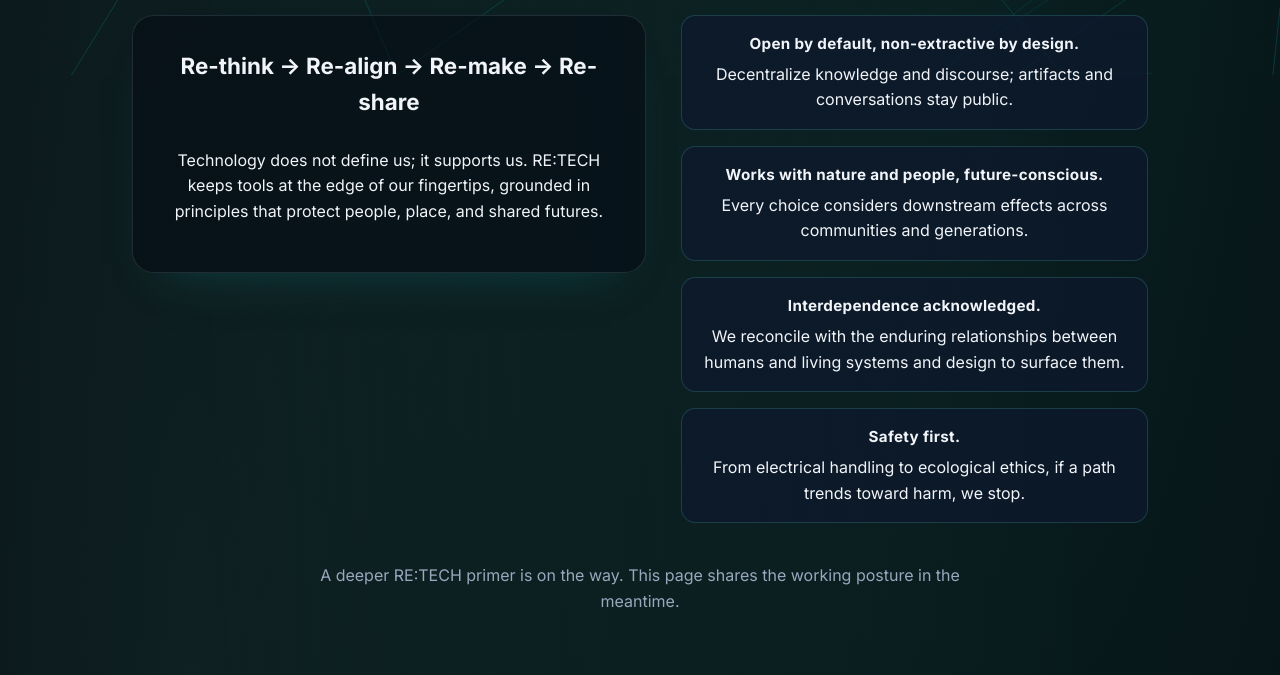
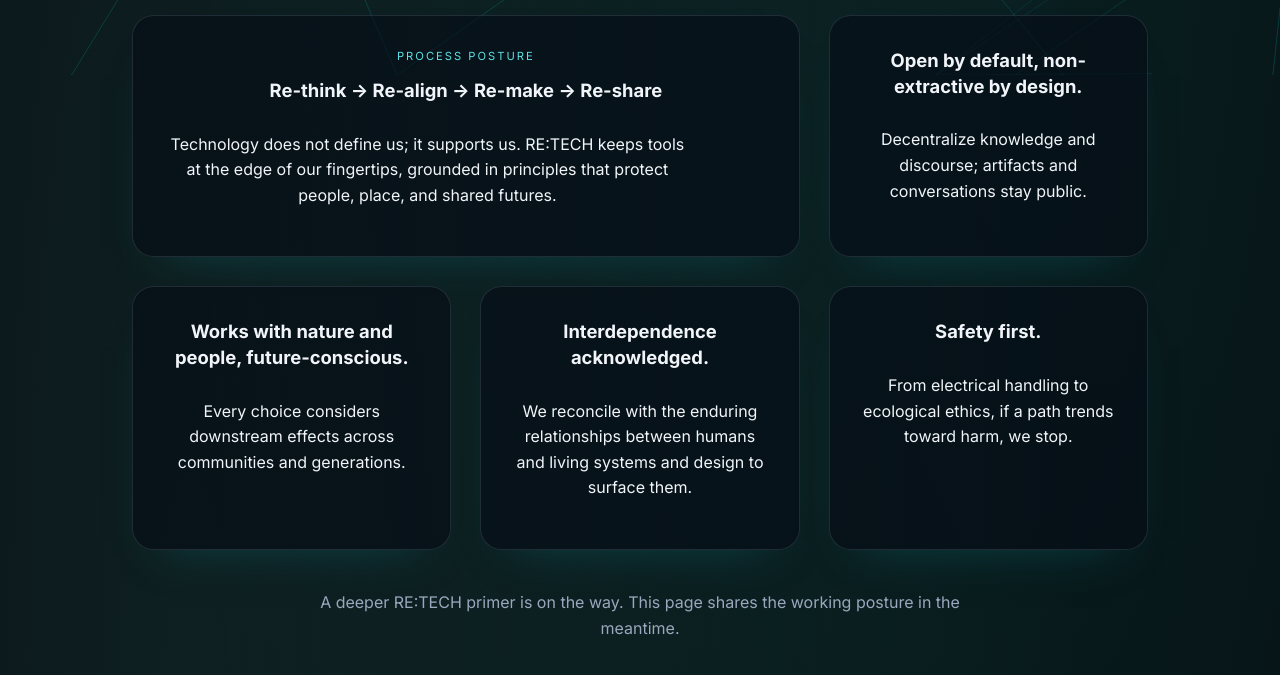
Before and after one commit to faqwa/arcup, an Astro site in the folder arcup-astro/: page /arcup/how in a window 1280 px wide. Shown: the part 725-1400 px from the top of the page. Built offline with nearby package versions, Linux system fonts and the light colour scheme; Astro itself is replaced by a stand-in of ours.

```diff
--- a/arcup-astro/src/pages/how.astro
+++ b/arcup-astro/src/pages/how.astro
@@ -52,18 +52,31 @@
         <p class="lead">ArcUp treats technology as a partner in regenerative, community-led change. RE:TECH is the posture that keeps experimentation accountable to the people and ecologies we serve.</p>
       </header>
       <div class="approach-body">
-        <article class="surface-panel approach-summary">
-          <h3>Re-think &rarr; Re-align &rarr; Re-make &rarr; Re-share</h3>
-          <p>
-            Technology does not define us; it supports us. RE:TECH keeps tools at the edge of our fingertips, grounded in principles that protect people, place, and shared futures.
-          </p>
-        </article>
-        <ul class="approach-pill-list">
-          <li><strong>Open by default, non-extractive by design.</strong> Decentralize knowledge and discourse; artifacts and conversations stay public.</li>
-          <li><strong>Works with nature and people, future-conscious.</strong> Every choice considers downstream effects across communities and generations.</li>
-          <li><strong>Interdependence acknowledged.</strong> We reconcile with the enduring relationships between humans and living systems and design to surface them.</li>
-          <li><strong>Safety first.</strong> From electrical handling to ecological ethics, if a path trends toward harm, we stop.</li>
-        </ul>
+        <div class="approach-matrix">
+          <article class="surface-panel approach-card approach-card--core">
+            <span class="subhead">Process posture</span>
+            <h3>Re-think &rarr; Re-align &rarr; Re-make &rarr; Re-share</h3>
+            <p>
+              Technology does not define us; it supports us. RE:TECH keeps tools at the edge of our fingertips, grounded in principles that protect people, place, and shared futures.
+            </p>
+          </article>
+          <article class="surface-panel approach-card">
+            <h3>Open by default, non-extractive by design.</h3>
+            <p>Decentralize knowledge and discourse; artifacts and conversations stay public.</p>
+          </article>
+          <article class="surface-panel approach-card">
+            <h3>Works with nature and people, future-conscious.</h3>
+            <p>Every choice considers downstream effects across communities and generations.</p>
+          </article>
+          <article class="surface-panel approach-card">
+            <h3>Interdependence acknowledged.</h3>
+            <p>We reconcile with the enduring relationships between humans and living systems and design to surface them.</p>
+          </article>
+          <article class="surface-panel approach-card">
+            <h3>Safety first.</h3>
+            <p>From electrical handling to ecological ethics, if a path trends toward harm, we stop.</p>
+          </article>
+        </div>
       </div>
       <p class="section-note">A deeper RE:TECH primer is on the way. This page shares the working posture in the meantime.</p>
     </section>
--- a/arcup-astro/src/styles/global.css
+++ b/arcup-astro/src/styles/global.css
@@ -105,7 +105,7 @@
   font-size: clamp(1.25rem, 3vw, 1.6rem);
   font-weight: 700;
   letter-spacing: 0.12em;
-  text-transform: uppercase;
+  text-transform: lowercase;
   color: var(--color-text);
   text-decoration: none;
 }
@@ -231,6 +231,11 @@
   justify-self: end;
 }
 
+.definition-eyebrow--top {
+  justify-self: end;
+  align-self: start;
+}
+
 .definition-title-row {
   display: flex;
   flex-wrap: wrap;
@@ -328,6 +333,17 @@
   margin: 0;
   color: var(--color-text-muted);
   font-size: 0.98rem;
+}
+
+.definition-cta-group {
+  display: flex;
+  justify-content: center;
+  gap: clamp(0.75rem, 2.5vw, 1.5rem);
+  flex-wrap: wrap;
+}
+
+.definition-cta-group .button {
+  min-width: 10rem;
 }
 
 .definition-footer {
@@ -691,36 +707,41 @@
 }
 
 .approach-body {
-  display: grid;
-  gap: clamp(1.4rem, 4vw, 2.2rem);
-  grid-template-columns: minmax(0, 1.1fr) minmax(0, 1fr);
-  align-items: start;
+  margin: 0;
 }
 
-.approach-summary h3 {
-  font-size: 1.4rem;
+.approach-matrix {
+  display: grid;
+  gap: clamp(1rem, 3vw, 1.8rem);
 }
 
-.approach-pill-list {
-  margin: 0;
-  padding: 0;
-  list-style: none;
-  display: grid;
-  gap: 1rem;
+.approach-card--core {
+  grid-column: 1 / -1;
 }
 
-.approach-pill-list li {
-  background: rgba(14, 24, 44, 0.75);
-  border: 1px solid rgba(93, 225, 228, 0.18);
-  border-radius: var(--radius-md);
-  padding: 1rem 1.1rem;
+@media (min-width: 40rem) {
+  .approach-matrix {
+    grid-template-columns: repeat(2, minmax(0, 1fr));
+  }
 }
 
-.approach-pill-list strong {
-  display: block;
-  margin-bottom: 0.35rem;
-  font-size: 0.95rem;
-  letter-spacing: 0.02em;
+@media (min-width: 64rem) {
+  .approach-matrix {
+    grid-template-columns: repeat(3, minmax(0, 1fr));
+  }
+
+  .approach-card--core {
+    grid-column: 1 / span 2;
+  }
+}
+
+.approach-card h3 {
+  font-size: 1.15rem;
+  line-height: 1.4;
+}
+
+.approach-card--core p {
+  max-width: 52ch;
 }
 
 .principles-grid,
```
Also changed, not shown: arcup-astro/src/components/DefinitionContent.astro (+8 -4 lines).
